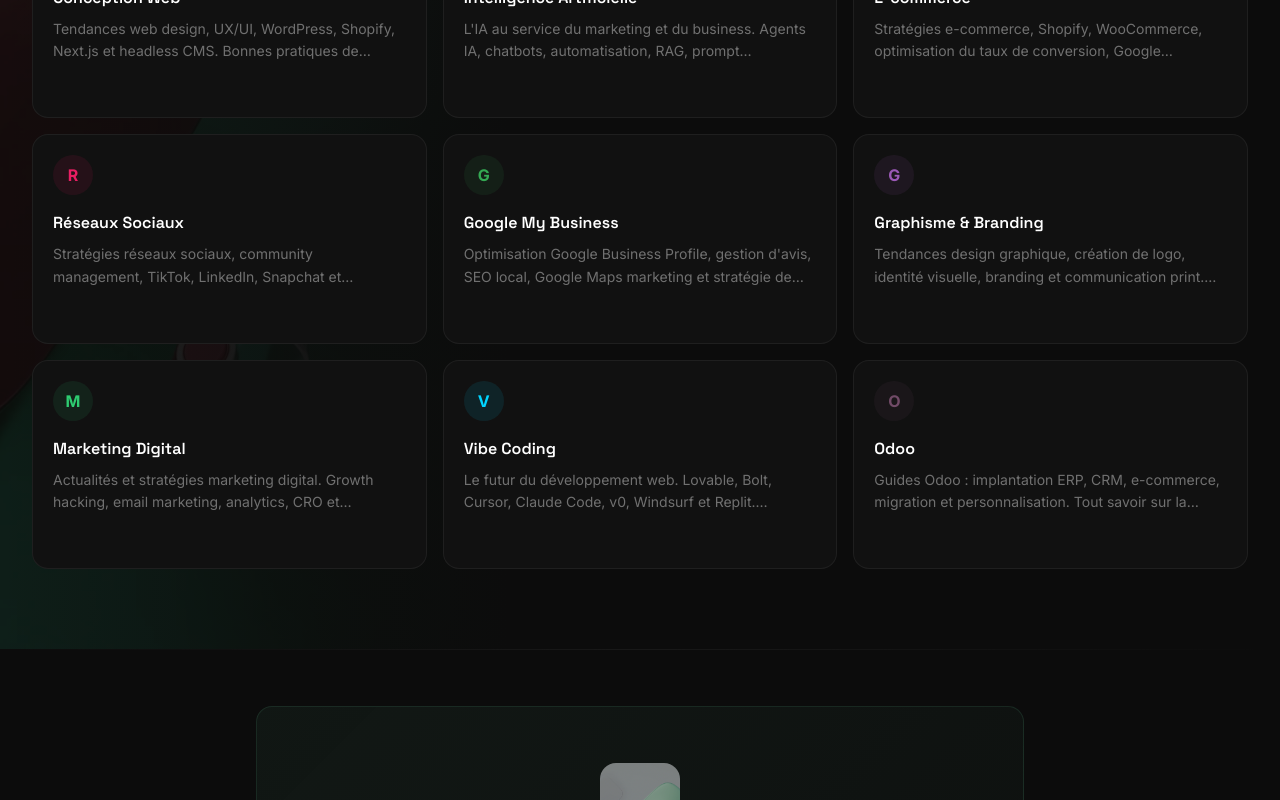
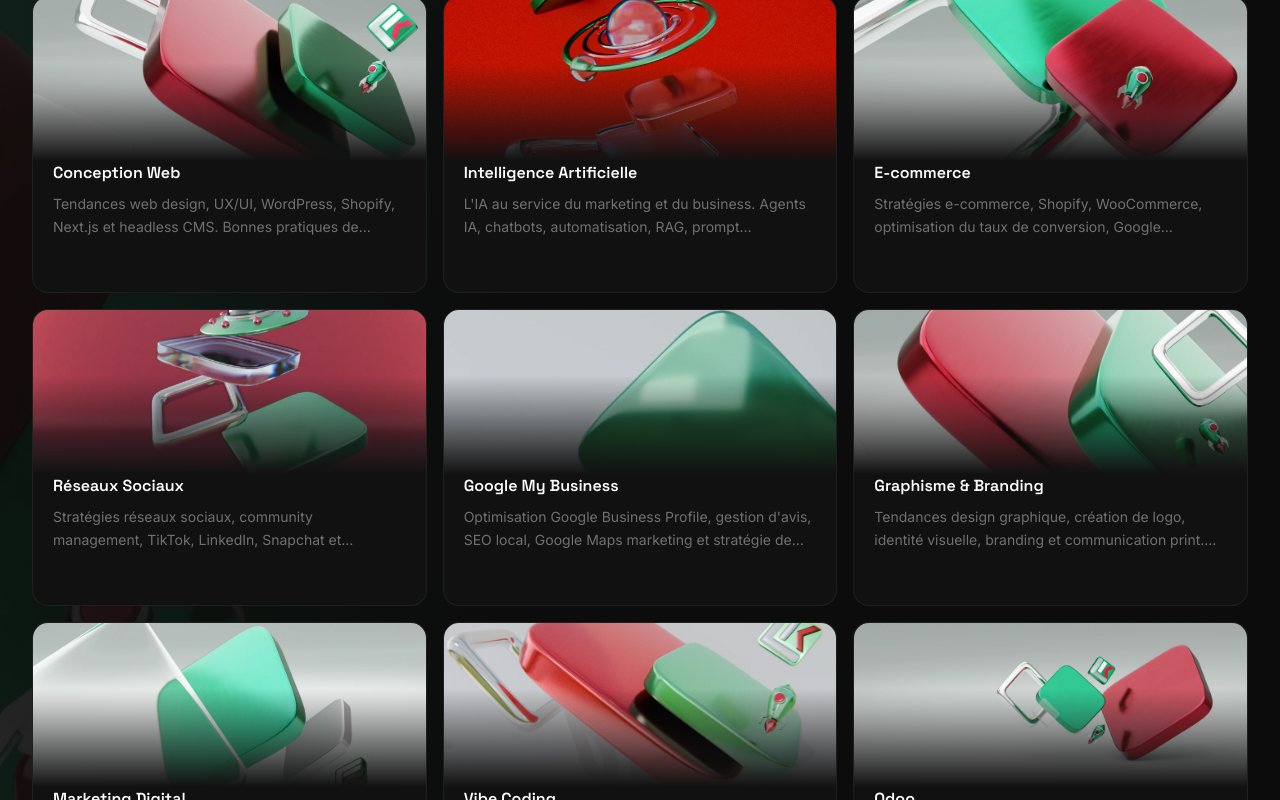
Before and after one commit to Call-Connect-Benin/lannkin_fr, a Next.js app: page /blog in a window 1280 px wide. Shown: the part 8060-8860 px from the top of the page. Built offline with nearby package versions, Linux system fonts and the light colour scheme.

Commit message:
feat: images rendus 3D sur les cartes catégories du blog
Ajout d'un champ image à chaque catégorie blog avec un rendu 3D
unique. Les cartes affichent maintenant l'image en background avec
un dégradé vers le contenu texte.

Co-Authored-By: Claude Opus 4.6 <noreply@anthropic.com>

```diff
--- a/src/app/(blog)/blog/page.tsx
+++ b/src/app/(blog)/blog/page.tsx
@@ -227,21 +227,25 @@ export default function BlogPage() {
               <Link
                 key={cat.slug}
                 href={`/blog/${cat.slug}/`}
-                className="group rounded-2xl p-5 transition-all duration-300 hover:-translate-y-0.5 hover:shadow-[0_8px_32px_rgba(0,0,0,0.4)]"
+                className="group overflow-hidden rounded-2xl transition-all duration-300 hover:-translate-y-0.5 hover:shadow-[0_8px_32px_rgba(0,0,0,0.4)]"
                 style={{
                   backgroundColor: "#111111",
                   border: "1px solid rgba(255,255,255,0.06)",
                 }}
               >
+                <div className="relative aspect-[2.4/1] w-full overflow-hidden">
+                  {/* eslint-disable-next-line @next/next/no-img-element */}
+                  <img
+                    src={cat.image}
+                    alt={cat.name}
+                    className="h-full w-full object-cover transition-transform duration-300 group-hover:scale-105"
+                  />
                   <div
-                  className="mb-4 flex h-10 w-10 items-center justify-center rounded-xl text-base font-bold"
-                  style={{
-                    backgroundColor: `${cat.color}18`,
-                    color: cat.color,
-                  }}
-                >
-                  {cat.name.charAt(0)}
+                    className="absolute inset-0"
+                    style={{ background: "linear-gradient(to top, #111111 0%, transparent 60%)" }}
+                  />
                 </div>
+                <div className="p-5 pt-0">
                   <h3
                     className="font-heading text-base font-semibold transition-colors group-hover:text-[#498f6d]"
                     style={{ color: "#FFFFFF" }}
@@ -260,6 +264,7 @@ export default function BlogPage() {
                   >
                     Voir les articles
                     <ArrowRight className="h-3 w-3" />
+                  </div>
                 </div>
               </Link>
             ))}
--- a/src/data/blog-categories.ts
+++ b/src/data/blog-categories.ts
@@ -9,6 +9,7 @@ export interface BlogCategoryData {
   name: string;
   description: string;
   icon: string;
+  image: string;
   relatedServices: string[];
   metaTitle: string;
   metaDescription: string;
@@ -22,6 +23,7 @@ export const BLOG_CATEGORIES: BlogCategoryData[] = [
     description:
       "Guides, tutoriels et stratégies Google Ads. Search, Display, Shopping, YouTube, Performance Max. Optimisation ROI et scripts avancés.",
     icon: "Target",
+    image: "/images/rendu3D/rendu3d-rocket-launch-fond-vert.webp",
     relatedServices: ["google-ads"],
     metaTitle: "Blog Google Ads | Guides & Stratégies | Lannkin",
     metaDescription:
@@ -34,6 +36,7 @@ export const BLOG_CATEGORIES: BlogCategoryData[] = [
     description:
       "Stratégies Facebook Ads, Instagram Ads et Meta. Ciblage, créatifs, Pixel, API Conversions et retargeting dynamique.",
     icon: "Facebook",
+    image: "/images/rendu3D/rendu3d-diamant-cubes-flottants.webp",
     relatedServices: ["facebook-ads", "tiktok-ads"],
     metaTitle: "Blog Facebook Ads | Stratégies Meta | Lannkin",
     metaDescription:
@@ -46,6 +49,7 @@ export const BLOG_CATEGORIES: BlogCategoryData[] = [
     description:
       "Guides SEO complets : référencement local, backlinks, maillage interne, SEO technique, on-page et migration. Dominez Google naturellement.",
     icon: "Search",
+    image: "/images/rendu3D/rendu3d-cube-vert-minimaliste.webp",
     relatedServices: ["seo", "google-my-business"],
     metaTitle: "Blog SEO | Référencement Naturel | Lannkin",
     metaDescription:
@@ -58,6 +62,7 @@ export const BLOG_CATEGORIES: BlogCategoryData[] = [
     description:
       "Tendances web design, UX/UI, WordPress, Shopify, Next.js et headless CMS. Bonnes pratiques de développement web moderne.",
     icon: "Monitor",
+    image: "/images/rendu3D/rendu3d-cubes-lateral-angle.webp",
     relatedServices: ["conception-web", "developpement-saas"],
     metaTitle: "Blog Conception Web | Design & Développement | Lannkin",
     metaDescription:
@@ -70,6 +75,7 @@ export const BLOG_CATEGORIES: BlogCategoryData[] = [
     description:
       "L'IA au service du marketing et du business. Agents IA, chatbots, automatisation, RAG, prompt engineering et outils IA pour PME.",
     icon: "Brain",
+    image: "/images/rendu3D/rendu3d-orbite-planete-fond-rouge.webp",
     relatedServices: ["intelligence-artificielle", "vibe-coding"],
     metaTitle: "Blog IA | Intelligence Artificielle pour PME | Lannkin",
     metaDescription:
@@ -82,6 +88,7 @@ export const BLOG_CATEGORIES: BlogCategoryData[] = [
     description:
       "Stratégies e-commerce, Shopify, WooCommerce, optimisation du taux de conversion, Google Shopping et marketing de rétention.",
     icon: "ShoppingCart",
+    image: "/images/rendu3D/rendu3d-cubes-rocket-closeup.webp",
     relatedServices: ["conception-web", "google-ads", "facebook-ads"],
     metaTitle: "Blog E-commerce | Stratégies de Vente en Ligne | Lannkin",
     metaDescription:
@@ -94,6 +101,7 @@ export const BLOG_CATEGORIES: BlogCategoryData[] = [
     description:
       "Stratégies réseaux sociaux, community management, TikTok, LinkedIn, Snapchat et Pinterest. Croissance organique et payante.",
     icon: "Share2",
+    image: "/images/rendu3D/rendu3d-ovni-cubes-fond-rose.webp",
     relatedServices: [
       "facebook-ads",
       "tiktok-ads",
@@ -112,6 +120,7 @@ export const BLOG_CATEGORIES: BlogCategoryData[] = [
     description:
       "Optimisation Google Business Profile, gestion d'avis, SEO local, Google Maps marketing et stratégie de visibilité locale.",
     icon: "MapPin",
+    image: "/images/rendu3D/rendu3d-cube-vert-macro.webp",
     relatedServices: ["google-my-business", "seo"],
     metaTitle: "Blog Google My Business | SEO Local | Lannkin",
     metaDescription:
@@ -124,6 +133,7 @@ export const BLOG_CATEGORIES: BlogCategoryData[] = [
     description:
       "Tendances design graphique, création de logo, identité visuelle, branding et communication print. L'art de la marque forte.",
     icon: "Palette",
+    image: "/images/rendu3D/rendu3d-rouge-vert-dramatic.webp",
     relatedServices: ["graphisme"],
     metaTitle: "Blog Graphisme | Branding & Identité Visuelle | Lannkin",
     metaDescription:
@@ -136,6 +146,7 @@ export const BLOG_CATEGORIES: BlogCategoryData[] = [
     description:
       "Actualités et stratégies marketing digital. Growth hacking, email marketing, analytics, CRO et tendances du marché québécois.",
     icon: "TrendingUp",
+    image: "/images/rendu3D/rendu3d-cubes-verts-logo-lk.webp",
     relatedServices: ["lead-generation", "google-ads", "seo"],
     metaTitle: "Blog Marketing Digital | Stratégies & Tendances | Lannkin",
     metaDescription:
@@ -148,6 +159,7 @@ export const BLOG_CATEGORIES: BlogCategoryData[] = [
     description:
       "Le futur du développement web. Lovable, Bolt, Cursor, Claude Code, v0, Windsurf et Replit. Tutoriels, comparatifs et bonnes pratiques du coding assisté par IA.",
     icon: "Sparkles",
+    image: "/images/rendu3D/rendu3d-cubes-logo-lk-rocket.webp",
     relatedServices: ["vibe-coding", "conception-web"],
     metaTitle: "Blog Vibe Coding | CMS IA & Développement | Lannkin",
     metaDescription:
@@ -160,6 +172,7 @@ export const BLOG_CATEGORIES: BlogCategoryData[] = [
     description:
       "Guides Odoo : implantation ERP, CRM, e-commerce, migration et personnalisation. Tout savoir sur la plateforme open-source #1.",
     icon: "Building2",
+    image: "/images/rendu3D/rendu3d-trio-cubes-flottants.webp",
     relatedServices: ["odoo"],
     metaTitle: "Blog Odoo | ERP, CRM & E-commerce | Lannkin",
     metaDescription:
```
Also changed, not shown: 1 other file (tests, documents, lock files or other folders). Lines whose indentation alone changed are shown as unchanged.
